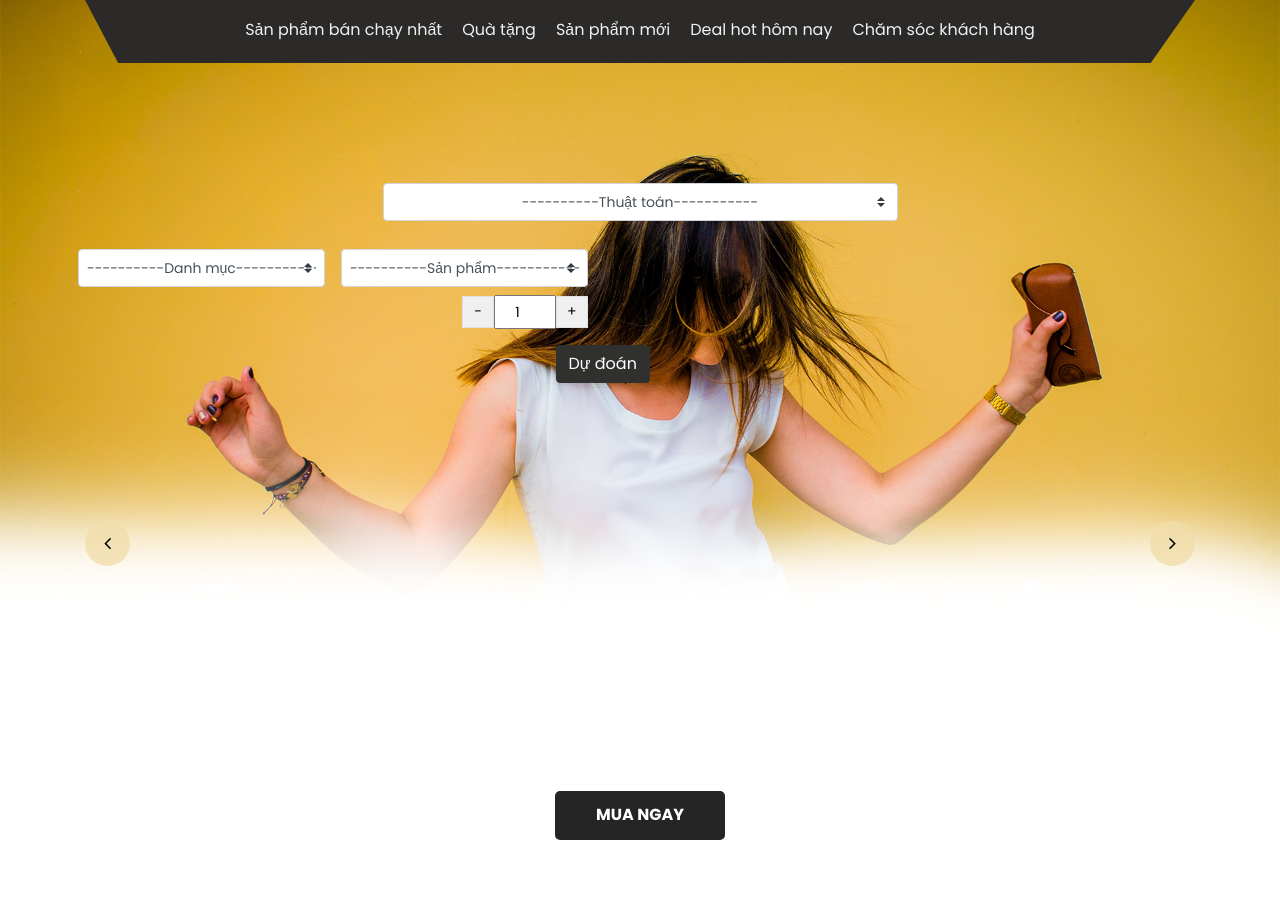
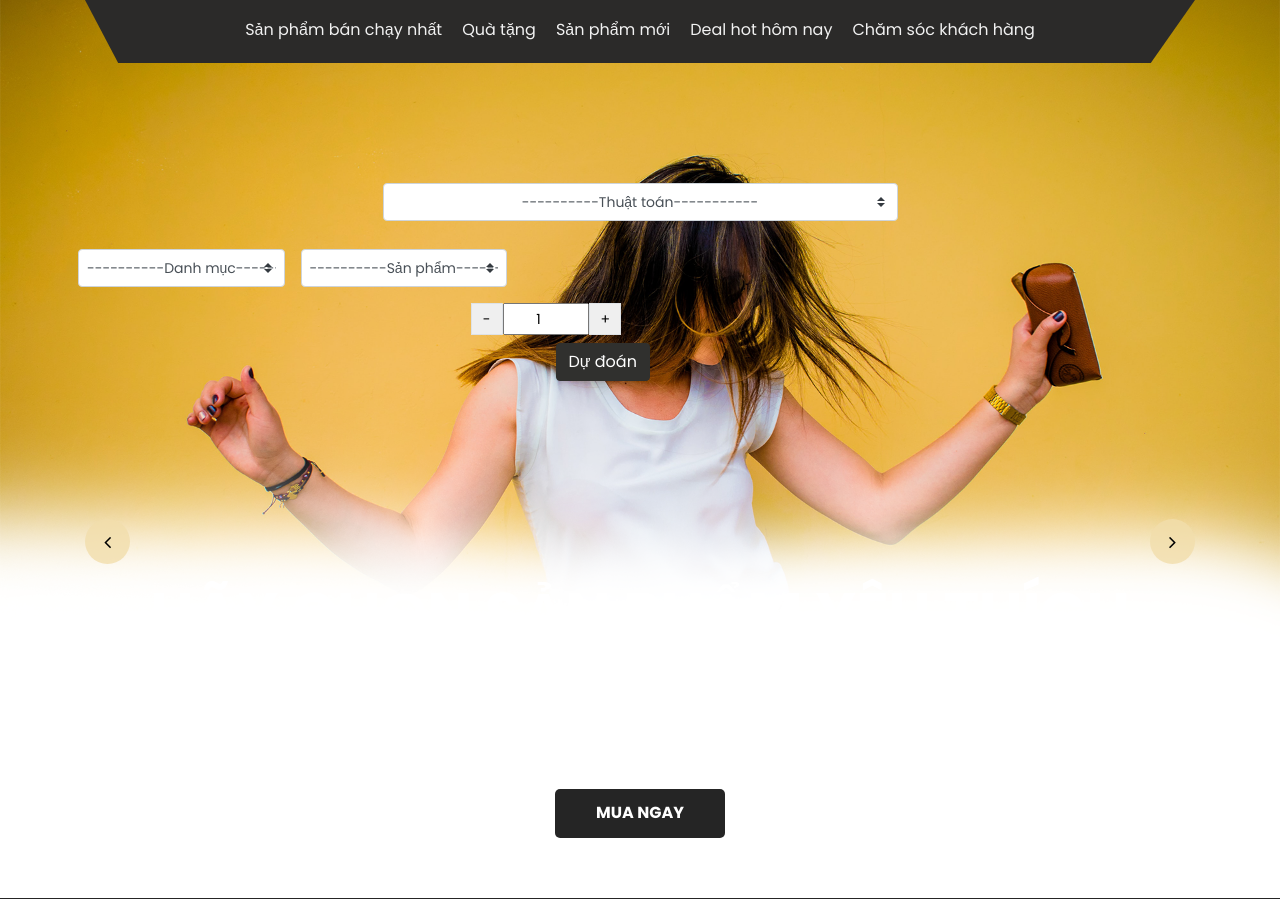
Before and after one commit to tqt-coder/product-recommendation-system, a Flask app: page / in a window 1280 px wide. Shown: the top 899 px of the page. Run offline with Flask 2, Linux system fonts and the light colour scheme; parts of the project's set-up code (start-up, migrations or seed data) failed here and were passed over; some libraries are stand-ins or nearby versions.

Commit message:
fix_css_tang_giam

```diff
--- a/templates/index.html
+++ b/templates/index.html
@@ -105,21 +105,23 @@
                                         {% endfor %}
                                     </select>
                                 </div>
-                                <div class="d-flex justify-content-between pt-2">
-                                    <div class="input-group w-auto justify-content-end align-items-center">
+                            </div>
+                        </div>
+                    </div>
+                </div>
+                <div class="d-flex pt-2">
+                    <div class="input-group w-auto"
+                        style="margin-left: auto!important; margin-right: auto!important;"
+                    >
                         <input type="button" value="-"
                             class="button-minus border  icon-shape icon-sm mx-1 d-inline-block"
                             style="margin-right:0 !important" data-field="quantity" />
                         <input type="number" step="1" max="10" value="1" name="quantity"
-                                            style="height: 2.1rem!important; width: 25%!important;"
+                            style="height: 2rem!important; width: 25%!important;"
                             class="border-30 text-center text-center" />
                         <input type="button" value="+"
                             class="button-plus border  icon-shape icon-sm lh-0 d-inline-block"
                             style="margin-left:0 !important" data-field="quantity" />
-                                    </div>
-                                </div>
-                            </div>
-                        </div>
                     </div>
                 </div>
                 <div class="col-md-2 col-sm-12 p-sm-2"
```
Lines whose indentation alone changed are shown as unchanged.
